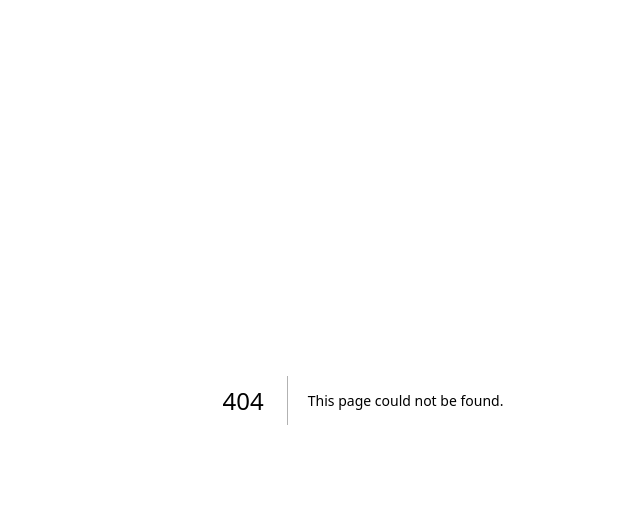
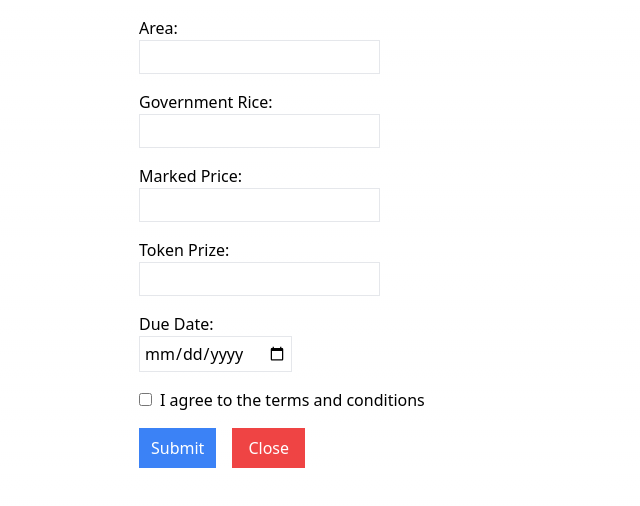
Before and after one commit to MayankGupta2023/ie-pwm, a Next.js app: page /signup in a window 1280 px wide. Before the commit this address had no page. Shown: the top 506 px of the page, without its empty margins (277-917 px from the left). Built offline with nearby package versions, Linux system fonts and the light colour scheme.

Commit message:
form signup

```diff
--- /dev/null
+++ b/src/components/Form.js
@@ -0,0 +1,92 @@
+// FormComponent.js
+import React, { useState } from 'react';
+
+const FormComponent = ({ setForm }) => {
+    const [formData, setFormData] = useState({
+        area: '',
+        governmentRice: '',
+        markedPrice: '',
+        tokenPrize: '',
+        dueDate: '',
+        agreeTerms: false,
+    });
+
+    const handleChange = (e) => {
+        const { name, value, type, checked } = e.target;
+        setFormData((prevData) => ({
+            ...prevData,
+            [name]: type === 'checkbox' ? checked : value,
+        }));
+    };
+
+    const handleSubmit = (e) => {
+        e.preventDefault();
+        // Perform your form submission logic here
+        setForm(false);
+
+        console.log(formData);
+    };
+
+    const close = () => {
+        setForm(false);
+    }
+
+    return (
+        <form onSubmit={handleSubmit} className="max-w-md mx-auto">
+            <div className="mt-4">
+                <label className="block">
+                    Area:
+                    <br />
+                    <input type="text" name="area" value={formData.area} onChange={handleChange} className="border p-1" />
+                </label>
+            </div>
+
+            <div className="mt-4">
+                <label className="block">
+                    Government Rice:
+                    <br />
+                    <input type="text" name="governmentRice" value={formData.governmentRice} onChange={handleChange} className="border p-1" />
+                </label>
+            </div>
+
+            <div className="mt-4">
+                <label className="block">
+                    Marked Price:
+                    <br />
+                    <input type="text" name="markedPrice" value={formData.markedPrice} onChange={handleChange} className="border p-1" />
+                </label>
+            </div>
+
+            <div className="mt-4">
+                <label className="block">
+                    Token Prize:
+                    <br />
+                    <input type="text" name="tokenPrize" value={formData.tokenPrize} onChange={handleChange} className="border p-1" />
+                </label>
+            </div>
+
+            <div className="mt-4">
+                <label className="block">
+                    Due Date:
+                    <br />
+                    <input type="date" name="dueDate" value={formData.dueDate} onChange={handleChange} className="border p-1" />
+                </label>
+            </div>
+
+            <div className="mt-4">
+                <label className="block">
+                    <input type="checkbox" name="agreeTerms" checked={formData.agreeTerms} onChange={handleChange} className="mr-2" />
+                    I agree to the terms and conditions
+                </label>
+            </div>
+
+            <div className="mt-4">
+                <button type="submit" className="bg-blue-500 text-white p-2 px-3">Submit</button>
+                <button onClick={() => { close }} className="bg-red-500 text-white p-2 px-4 ml-4">Close</button>
+
+            </div>
+        </form>
+    );
+};
+
+export default FormComponent;
--- /dev/null
+++ b/src/pages/signup.js
@@ -0,0 +1,12 @@
+import React from 'react'
+import Form from '../components/Form';
+
+const signup = () => {
+    return (
+        <div>
+            <Form />
+        </div>
+    )
+}
+
+export default signup
```
